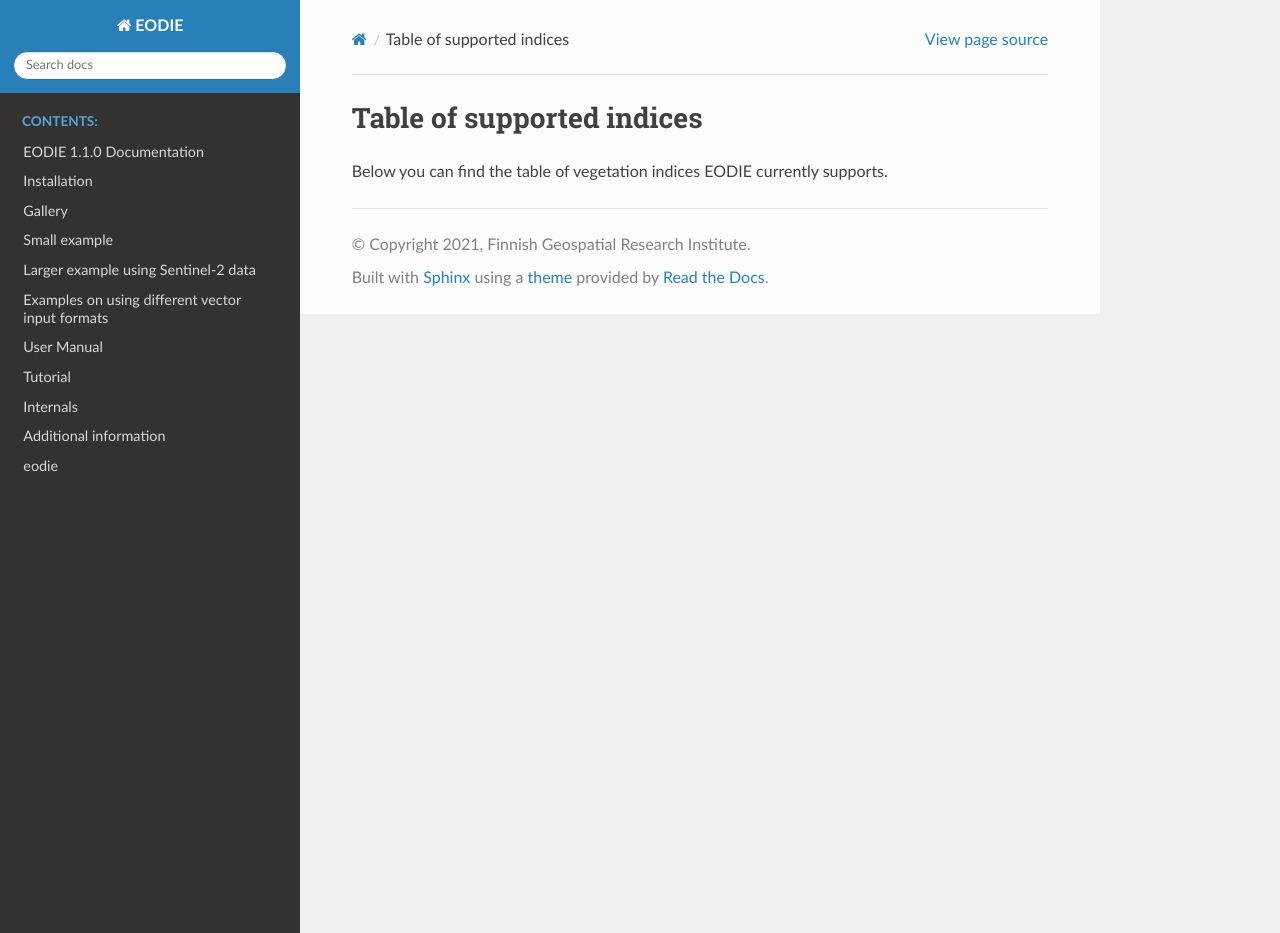
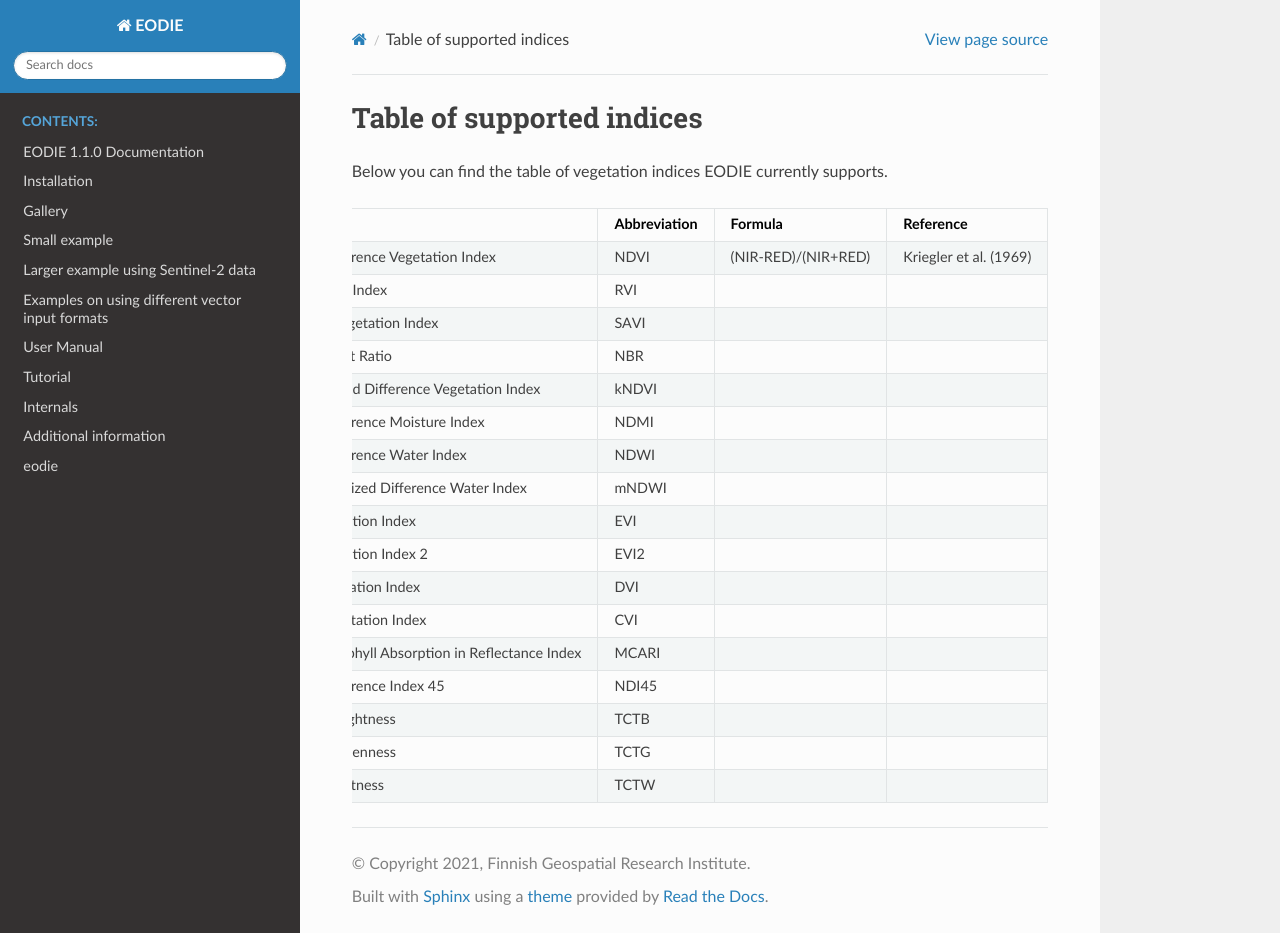
Before and after one commit to samumantha/EODIE, a Sphinx documentation site: the page built from docs/Index_table.rst, in a window 1280 px wide and 933 px high. Built offline with Sphinx 7.4.7 and the Read the Docs theme 2.0.0, drawn with Linux system fonts in a browser that asks for light colours.

Commit message:
align to right, no quotes

```diff
--- a/docs/Index_table.rst
+++ b/docs/Index_table.rst
@@ -7,7 +7,7 @@
 
 .. csv-table::
     :widths: 30, 30, 30, 30
-    :align: "center"
+    :align: right
     :header-rows: 1
 
     Index name,Abbreviation,Formula,Reference
```
